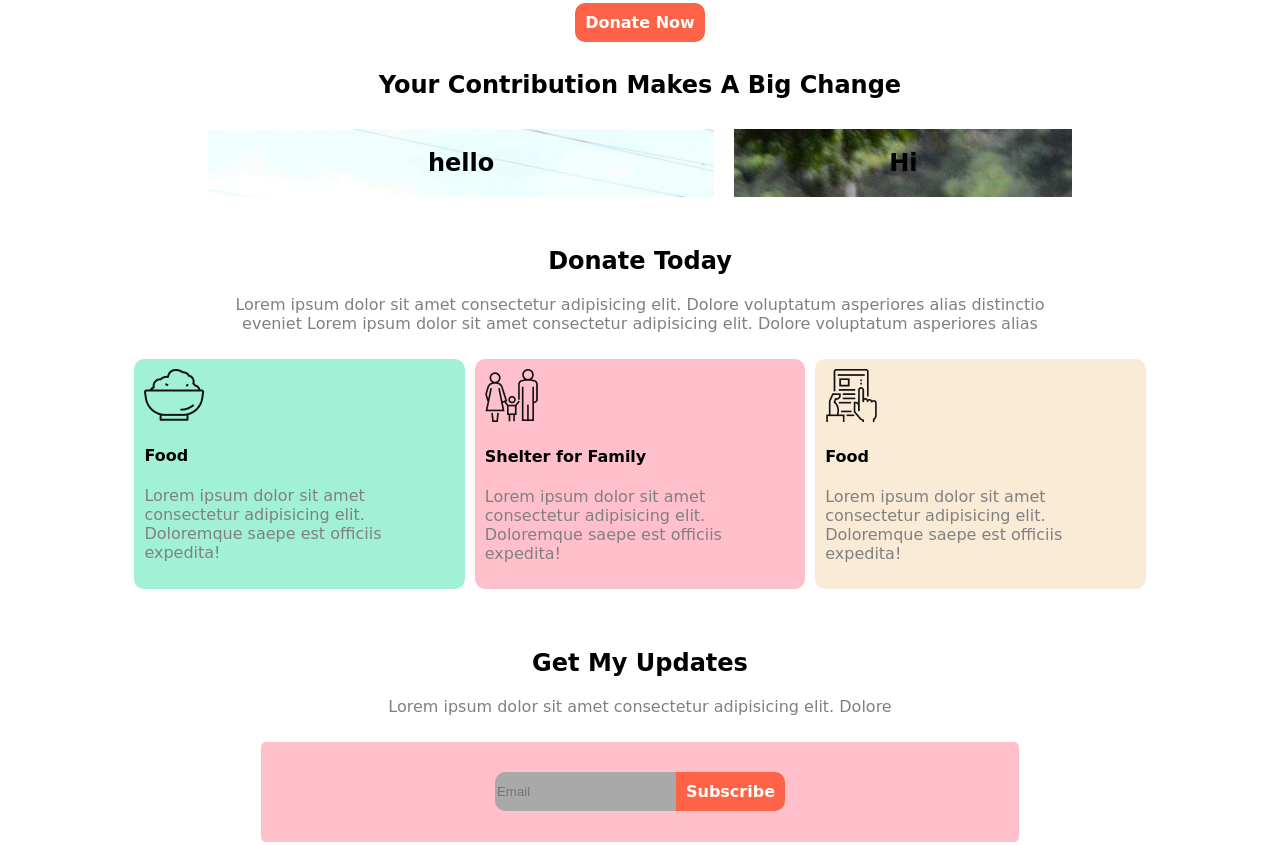
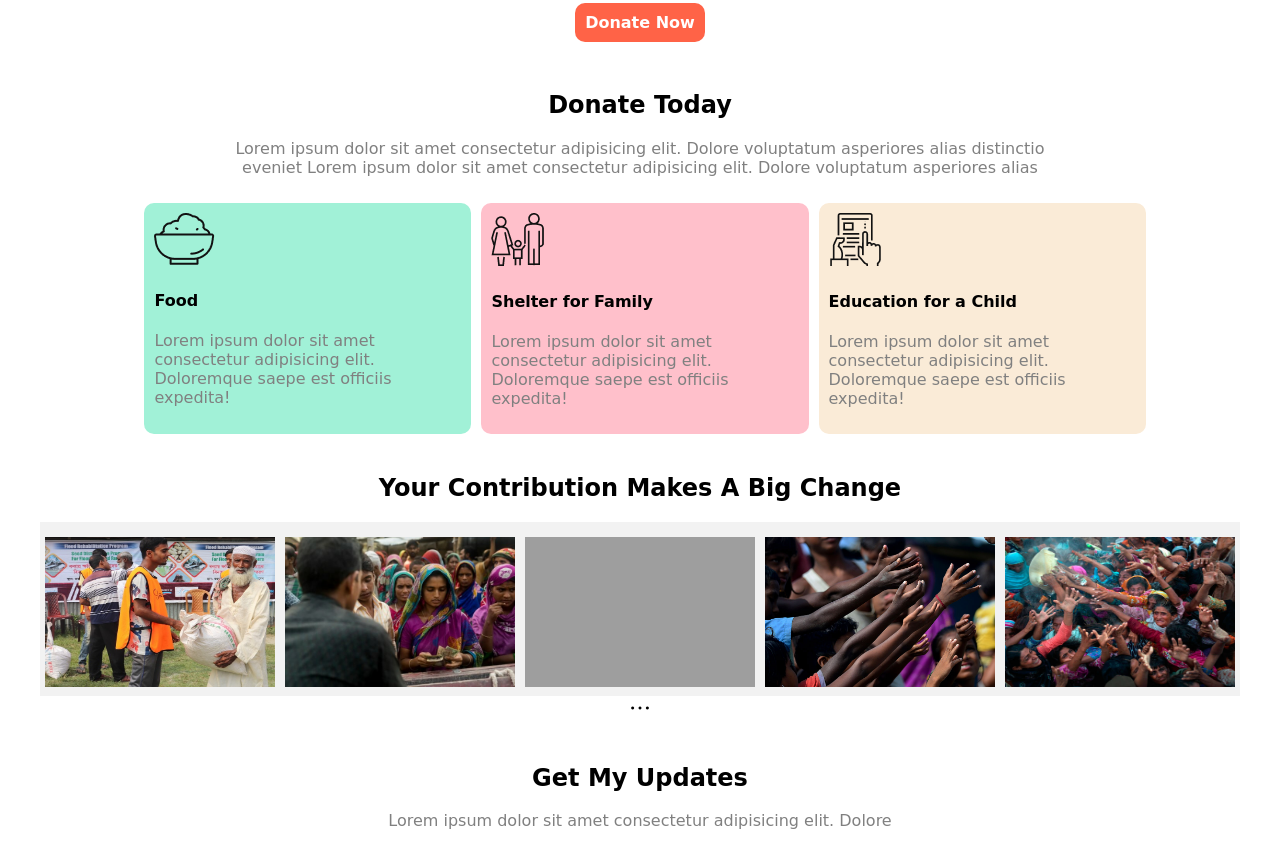
Before and after one commit to Sayeed-Islam-Tazim/assignment-1-donate-today, a plain HTML site: page index.html in a window 1280 px wide. Shown: the part 998-1843 px from the top of the page. Drawn offline with nearby package versions, Linux system fonts and the light colour scheme; grey boxes are pictures that could not be loaded; a web font is replaced by a local one.

Commit message:
Website Design Complete

```diff
--- a/index.html
+++ b/index.html
@@ -18,6 +18,10 @@
       href="https://fonts.googleapis.com/css2?family=Splash&display=swap"
       rel="stylesheet"
     />
+    <link
+      rel="stylesheet"
+      href="https://fonts.googleapis.com/css2?family=Material+Symbols+Outlined:opsz,wght,FILL,GRAD@20..48,100..700,0..1,-50..200"
+    />
   </head>
   <body>
     <section class="opening-section">
@@ -28,7 +32,12 @@
         voluptatum asperiores alias distinctio eveniet porro dignissimos vitae
         fugit, harum illum assumenda ex quisquam quidem necessitatibus err
       </p>
-      <a href="" target="_blank" class="link-button">Donate Now</a>
+      <a
+        href="https://web.programming-hero.com"
+        target="_blank"
+        class="link-button"
+        >Donate Now</a
+      >
     </section>
     <section class="donate-plan-section">
       <h2>Our Donate Plan</h2>
@@ -51,14 +60,12 @@
       />
       <hr class="line" />
       <br />
-      <a href="" target="_blank" class="link-button">Donate Now</a>
-    </section>
-    <section class="your-contribution-section">
-      <h1>Your Contribution Makes A Big Change</h1>
-      <div class="first-flex">
-        <div class="sixty-width"><h2>hello</h2></div>
-        <div class="forty-width"><h1>Hi</h1></div>
-      </div>
+      <a
+        href="https://web.programming-hero.com"
+        target="_blank"
+        class="link-button"
+        >Donate Now</a
+      >
     </section>
     <section class="donate-today-section">
       <h1>Donate Today</h1>
@@ -86,13 +93,34 @@
         </div>
         <div class="education-color">
           <img src="icons/Frame-1.png" alt="" />
-          <h4>Food</h4>
+          <h4>Education for a Child</h4>
           <p class="donate-para-edit">
             Lorem ipsum dolor sit amet consectetur adipisicing elit. Doloremque
             saepe est officiis expedita!
           </p>
         </div>
       </div>
+    </section>
+    <section class="your-contribution-section">
+      <h1>Your Contribution Makes A Big Change</h1>
+      <div class="container">
+        <div class="gallery">
+          <img src="images/donation10.jpg" alt="" />
+        </div>
+        <div class="gallery">
+          <img src="images/donation1.jpg" alt="" />
+        </div>
+        <div class="gallery">
+          <img src="images/donation12.png" alt="" />
+        </div>
+        <div class="gallery">
+          <img src="images/donation13.jpg" alt="" />
+        </div>
+        <div class="gallery">
+          <img src="images/donation6.jpg" alt="" />
+        </div>
+      </div>
+      <span class="material-symbols-outlined"> more_horiz </span>
     </section>
     <section class="get-updates-section">
       <h2>Get My Updates</h2>
@@ -102,7 +130,12 @@
       <div class="email-div">
         <div class="email-div-items">
           <input type="text" placeholder="Email" class="email-input" />
-          <a href="" class="subscribe-button">Subscribe</a>
+          <a
+            href="https://web.programming-hero.com"
+            target="_blank"
+            class="subscribe-button"
+            >Subscribe</a
+          >
         </div>
       </div>
     </section>
--- a/style.css
+++ b/style.css
@@ -77,21 +77,24 @@ body {
   text-align: center;
 }
 
-.first-flex {
+.container {
+  max-width: 1200px;
+  margin: auto;
+  background-color: #f2f2f2;
+  overflow: auto;
   display: flex;
-  margin: 0% 15% 0% 15%;
 }
 
-.sixty-width {
-  margin: 10px;
-  background-image: url(images/donation2.jpg);
-  width: 60%;
+.gallery {
+  margin: 5px;
+  padding-top: 10px;
+  float: left;
+  width: 390px;
 }
 
-.forty-width {
-  margin: 10px;
-  background-image: url(images/donation4.jpg);
-  width: 40%;
+.gallery img {
+  width: 100%;
+  height: 150px;
 }
 
 .donate-today-section {
@@ -111,6 +114,7 @@ body {
   background-color: rgb(161, 241, 215);
   text-align: left;
   padding: 10px;
+  margin-left: 10px;
   border-radius: 10px;
 }
 
@@ -151,6 +155,10 @@ body {
   justify-content: center;
 }
 
+.material-symbols-outlined {
+  font-variation-settings: "FILL" 0, "wght" 900, "GRAD" 0, "opsz" 48;
+}
+
 .email-div-items {
   padding-top: 30px;
   display: flex;
@@ -160,7 +168,7 @@ body {
 .email-input {
   border: none;
   border-radius: 10px 0px 0px 10px;
-  background-color: darkgrey;
+  background-color: rgb(204, 201, 201);
   color: white;
 }
 
```
